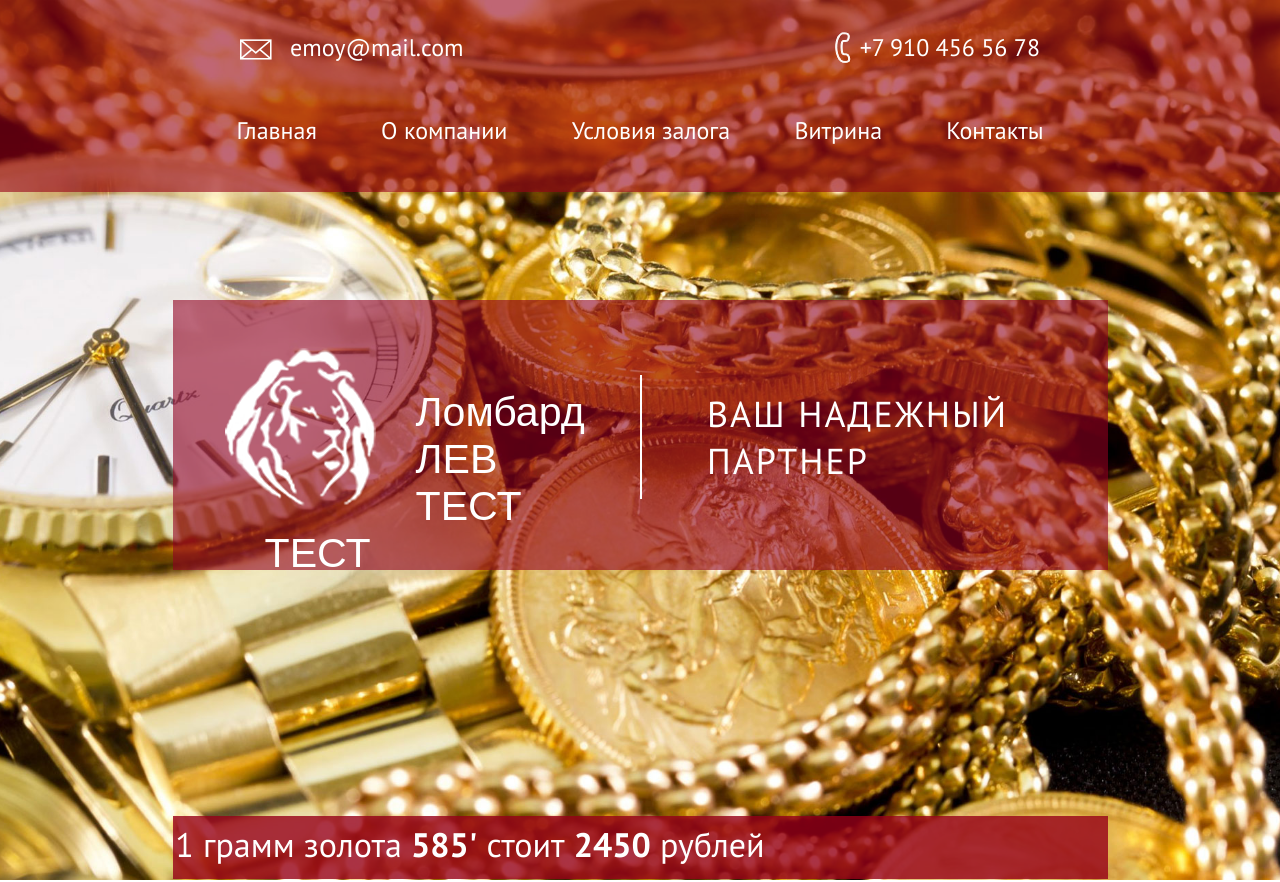
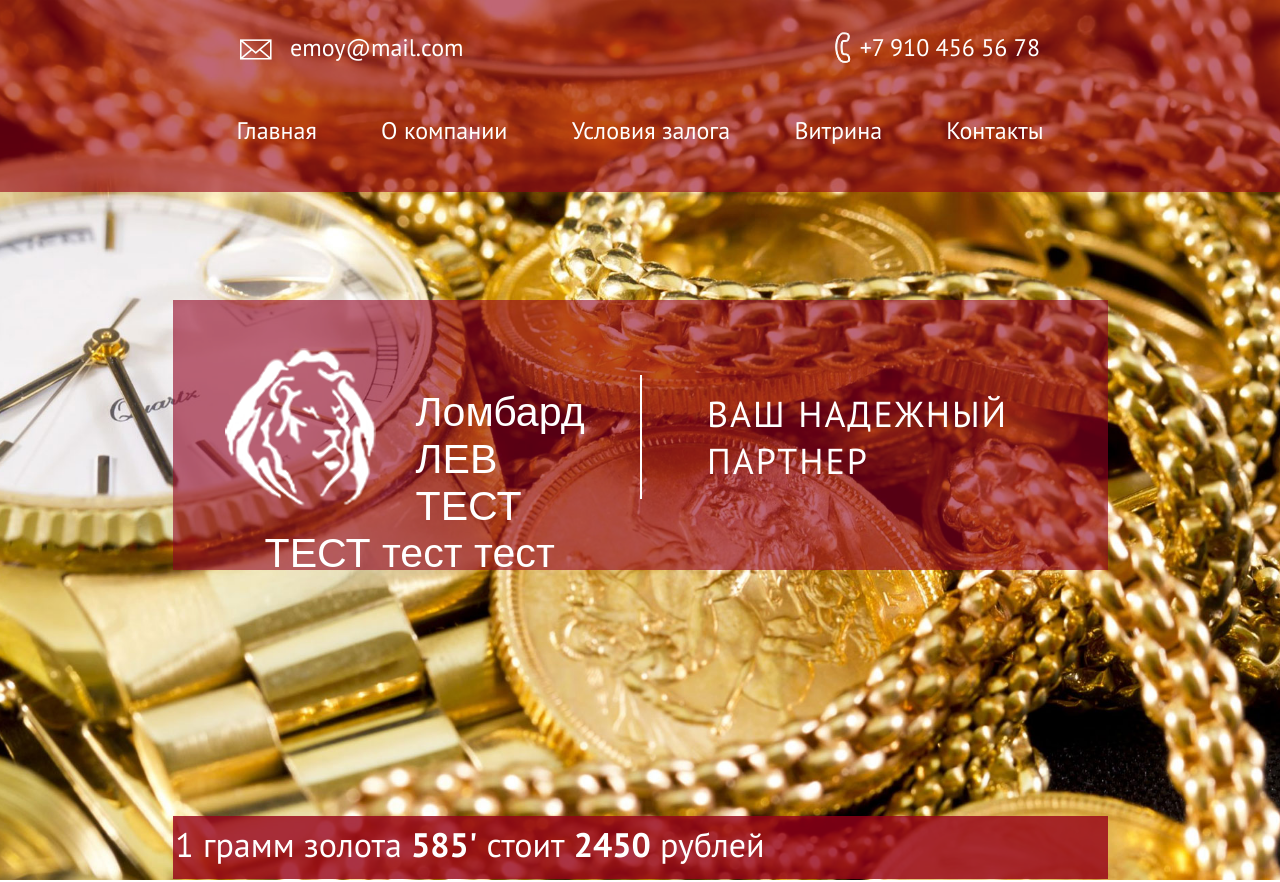
Before and after one commit to Morozzova/Morozzova_Leo, a plain HTML site: page index.html in a window 1280 px wide. Shown: the top 882 px of the page. Drawn offline with nearby package versions, Linux system fonts and the light colour scheme.

Commit message:
Commit for test.

```diff
--- a/index.html
+++ b/index.html
@@ -59,7 +59,7 @@
             <div class="header_middle">
                 <div class="header_middle-left">
                     <img class="header_middle-left-logo" src="images/logo_big.png">
-                    <p class="header_middle-left-name">Ломбард ЛЕВ ТЕСТ ТЕСТ</p>
+                    <p class="header_middle-left-name">Ломбард ЛЕВ ТЕСТ ТЕСТ тест тест</p>
                 </div>
                 <div class="header_middle-right">
                     <p class="header_middle-right-text">ваш надежный партнер</p>
```
